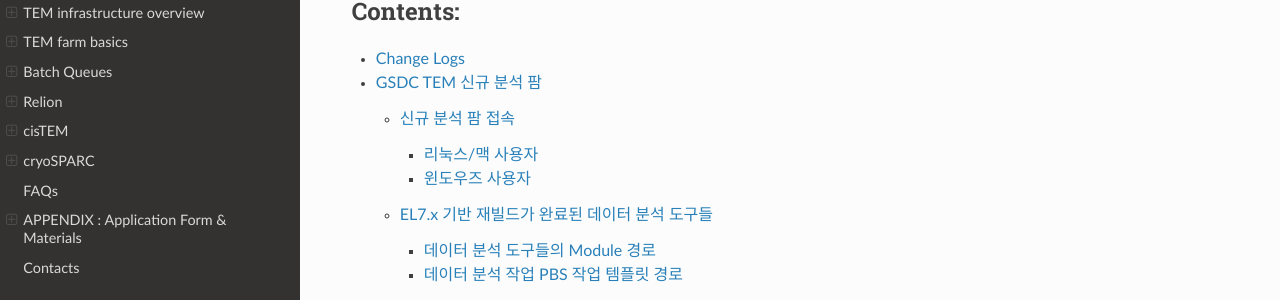
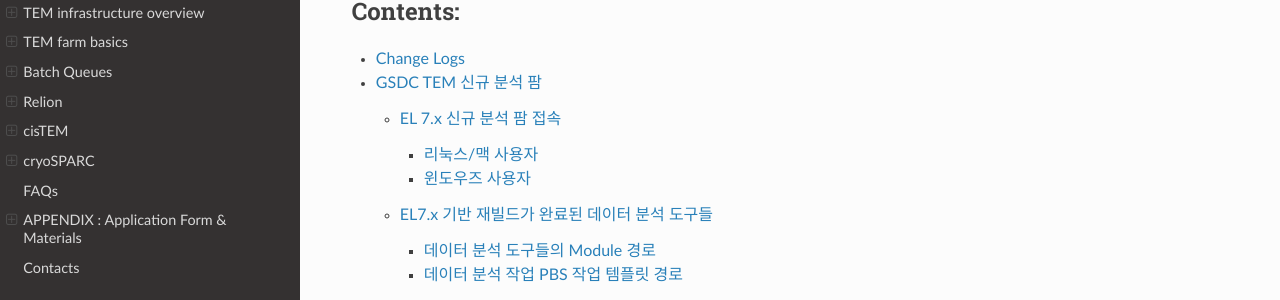
Before and after one commit to junglok/tem-docs, a Sphinx documentation site: the page built from docs/index.rst, in a window 1280 px wide and 900 px high. Shown: the part 198-498 px from the top of the window. Built offline with Sphinx 7.4.7 and the Read the Docs theme 2.0.0, drawn with Linux system fonts in a browser that asks for light colours.

Commit message:
newfarm rst

```diff
--- a/docs/newfarm.rst
+++ b/docs/newfarm.rst
@@ -2,8 +2,8 @@
 GSDC TEM 신규 분석 팜
 ******************
 
-신규 분석 팜 접속
-=============
+EL 7.x 신규 분석 팜 접속
+====================
 
 리눅스/맥 사용자
 ------------
@@ -29,20 +29,29 @@
 .. code-block:: bash
 
   $> module avail
-  --------------------------------- /tem/el7/Modules/apps ----------------------------------
-  apps/cistem/1.0.0      apps/relion/cpu/3.1.0  apps/relion/gpu/3.1.0  apps/relion/cpu/3.0.7  apps/relion/gpu/3.0.7
+  -------- /tem/el7/Modules/apps --------
+  apps/cistem/1.0.0
+  apps/relion/cpu/3.0.7
+  apps/relion/cpu/3.1.0
+  apps/relion/gpu/3.0.7
+  apps/relion/gpu/3.1.0
 
-  ----------------------------- /tem/el7/Modules/acceleration ------------------------------
+  ---- /tem/el7/Modules/acceleration ----
   cuda/9.2
 
-  ---------------------------------- /tem/el7/Modules/mpi ----------------------------------
+  -------- /tem/el7/Modules/mpi ---------
   mpi/gcc/openmpi/4.0.3
 
-  ------------------------------ /tem/el7/Modules/virtualenv -------------------------------
+  ----- /tem/el7/Modules/virtualenv -----
   conda/2020.11
 
-  --------------------------------- /tem/el7/Modules/tools ---------------------------------
-  tools/ctffind/4.1.14  tools/motioncor2/1.3.1  tools/summovie/1.0.2  tools/gctf/1.18_b2    tools/resmap/1.1.4      tools/unblur/1.0.2
+  ------- /tem/el7/Modules/tools --------
+  tools/ctffind/4.1.14
+  tools/gctf/1.18_b2
+  tools/motioncor2/1.3.1
+  tools/resmap/1.1.4
+  tools/summovie/1.0.2
+  tools/unblur/1.0.2
 
 
 데이터 분석 작업 PBS 작업 템플릿 경로
```
Also changed, not shown: other parts of docs/newfarm.rst (+1 -1 lines).
